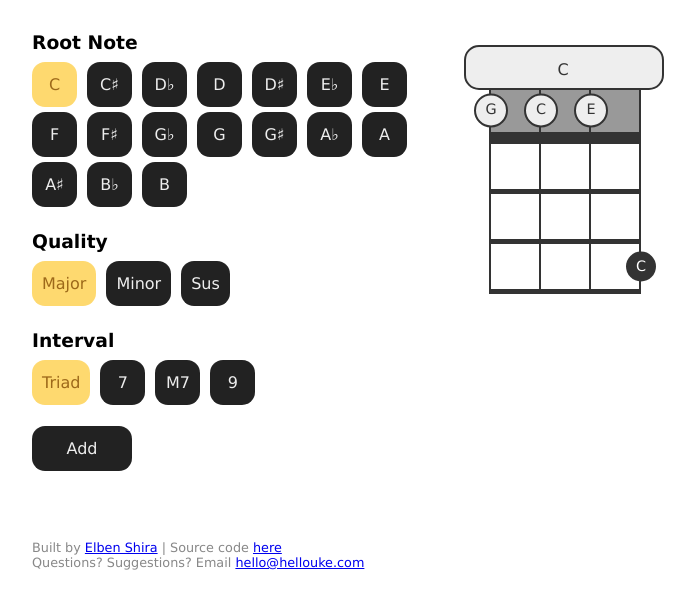
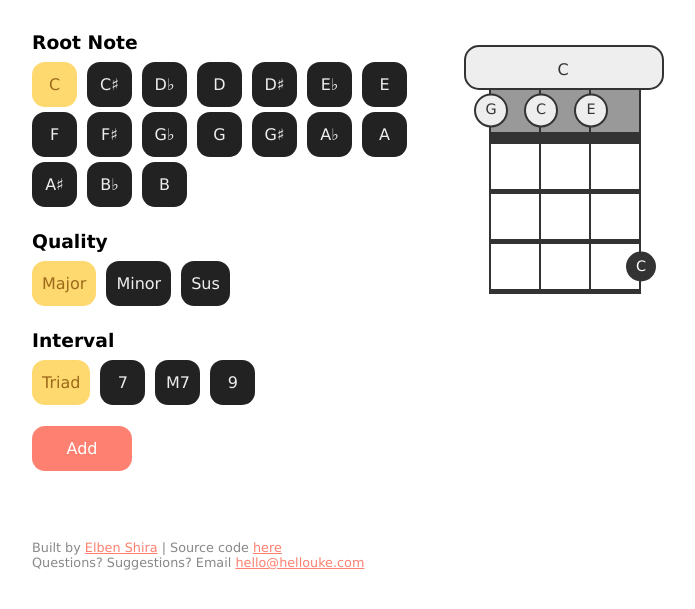
Before and after one commit to elben/hello-uke, a website: page docs/index.html in a window 1280 px wide. In both pictures the pointer is over the link "Elben Shira". Shown: the part 103-712 px from the top of the page, without its empty margins (8-703 px from the left). Drawn offline with Linux system fonts and the light colour scheme.

Commit message:
Improve styling.

```diff
--- a/assets/style.css
+++ b/assets/style.css
@@ -11,6 +11,14 @@ body {
 
 h3 {
   margin-bottom: 0.5em;
+}
+
+a {
+  color: #FE8071;
+}
+
+a:hover {
+  color: #FE8071;
 }
 
 .structure {
@@ -244,8 +252,8 @@ h3 {
 }
 
 .btn:hover {
-  background: #FE8072;
-  color: #fff;
+  background: #FED96F;
+  color: #9D691A;
 }
 
 .btn.selected {
@@ -263,6 +271,13 @@ h3 {
 
 .add-chord {
   margin-top: 1em;
+  background: #FE8071;
+  color: #fff;
+}
+
+.add-chord:hover {
+  background: rgb(252, 163, 153);
+  color: #fff;
 }
 
 .added-fretboards h3 {
--- a/docs/style.css
+++ b/docs/style.css
@@ -11,6 +11,14 @@ body {
 
 h3 {
   margin-bottom: 0.5em;
+}
+
+a {
+  color: #FE8071;
+}
+
+a:hover {
+  color: #FE8071;
 }
 
 .structure {
@@ -143,6 +151,7 @@ h3 {
   height: 50px;
 }
 
+/* Open strings */
 .string:last-child .fret:first-child {
   height: 54px;
 }
@@ -243,8 +252,8 @@ h3 {
 }
 
 .btn:hover {
-  background: #FE8072;
-  color: #fff;
+  background: #FED96F;
+  color: #9D691A;
 }
 
 .btn.selected {
@@ -262,6 +271,13 @@ h3 {
 
 .add-chord {
   margin-top: 1em;
+  background: #FE8071;
+  color: #fff;
+}
+
+.add-chord:hover {
+  background: rgb(252, 163, 153);
+  color: #fff;
 }
 
 .added-fretboards h3 {
```
